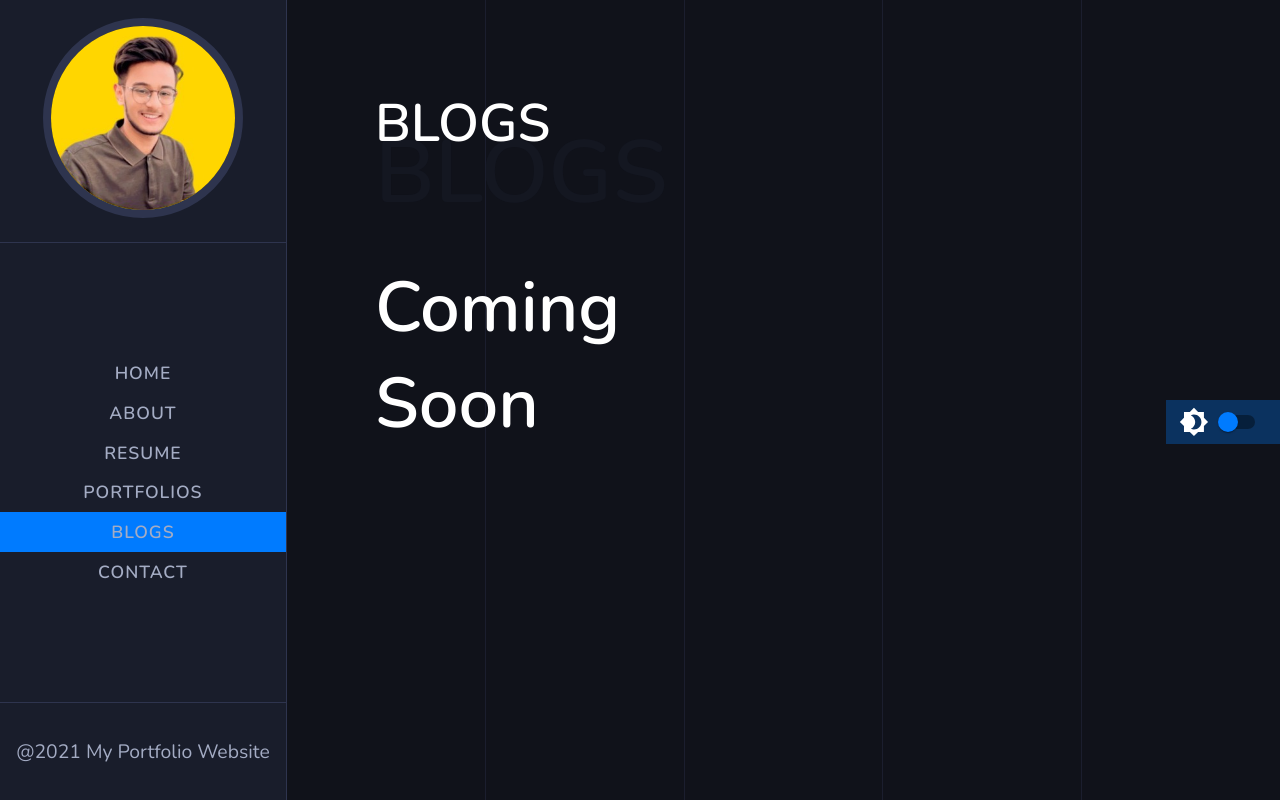
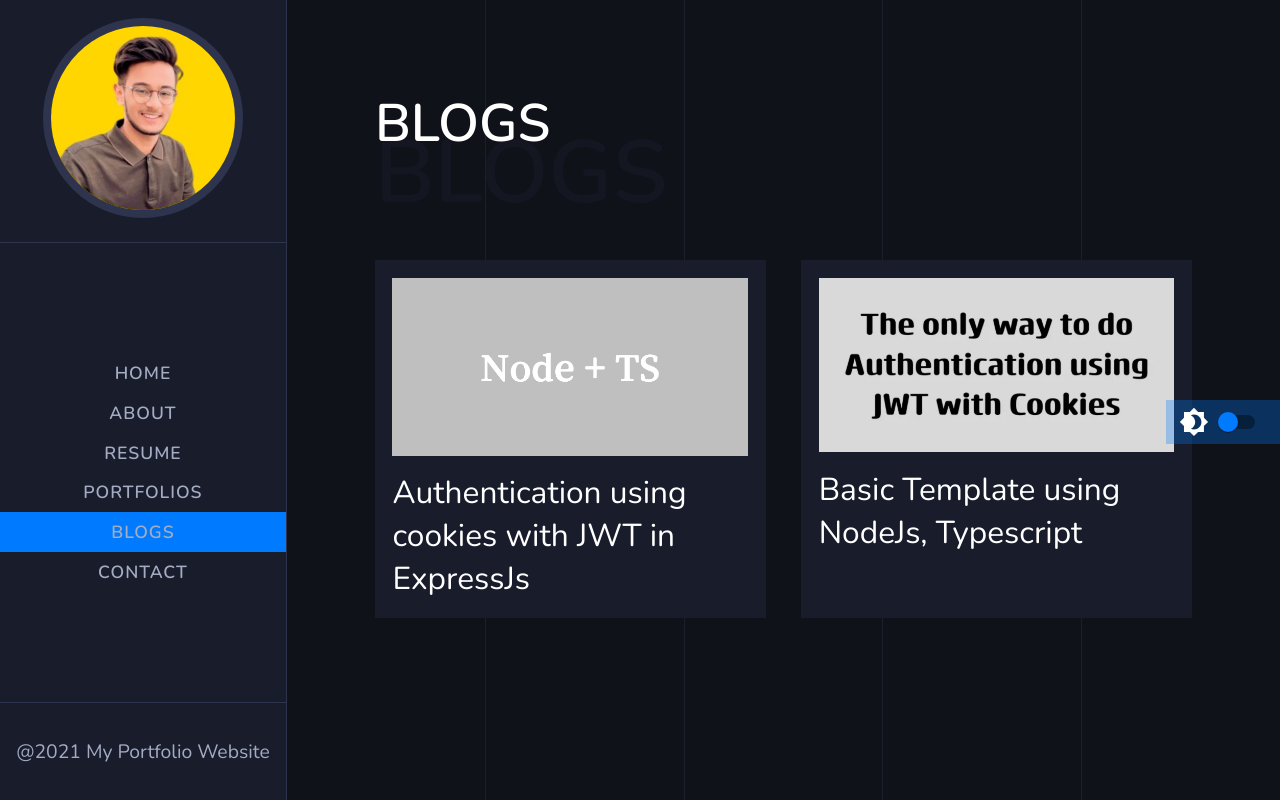
Before and after one commit to Sajal0208/my-portfolio, a React (Create React App) app: page /blogs in a window 1280 px wide. Built offline with nearby package versions, Linux system fonts and the light colour scheme.

Commit message:
Added Bl

```diff
--- a/src/Pages/BlogsPage.js
+++ b/src/Pages/BlogsPage.js
@@ -10,8 +10,7 @@ const BlogsPage = () => {
       <BlogsStyled>
         <Title title={"Blogs"} span={"Blogs"} />
         <InnerLayout className={"blog"}>
-          <h1>Coming Soon</h1>
-          {/* {blogs.map((blog) => {
+          {blogs.map((blog) => {
             return (
               <div key={blog.id} className={"blog-item"}>
                 <div className="image">
@@ -22,7 +21,7 @@ const BlogsPage = () => {
                 </div>
               </div>
             );
-          })} */}
+          })}
         </InnerLayout>
       </BlogsStyled>
     </MainLayout>
--- a/src/data/blogs.js
+++ b/src/data/blogs.js
@@ -1,45 +1,23 @@
-import blog1 from  '../img/blogs/blog1.svg';
-import blog3 from  '../img/blogs/blog3.svg';
-import blog2 from  '../img/blogs/blog2.svg';
-import blog4 from  '../img/blogs/blog4.svg';
+import blog1 from  '../img/blogs/Node_TS.png';
+import blog2 from  '../img/blogs/Auth_Blog.png';
 
 const blogs = [
     {
         id: 1,
-        title: 'How To Work from Home',
+        title: 'Authentication using cookies with JWT in ExpressJs',
         date: '01',
         month: 'April',
-        image: blog1
+        image: blog1,
+        link: 'https://medium.com/@sajaldewangan/authentication-using-cookies-with-jwt-in-expressjs-900467c3b8d3'
     },
     {
         id: 2,
-        title: 'How To Use SEO Efficiently',
+        title: 'Basic Template using NodeJs, Typescript',
         date: '01',
         month: 'April',
-        image: blog2
+        image: blog2,
+        link: 'https://medium.com/@sajaldewangan/basic-template-using-nodejs-typescript-9e74d2dbb42b'
     },
-    {
-        id: 3,
-        title: 'How to choose a programming Language',
-        date: '01',
-        month: 'April',
-        image: blog3,
-        link: 'https://www.google.co.uk/'
-    },
-    {
-        id: 4,
-        title: 'How To Tse SEO Efficiently',
-        date: '01',
-        month: 'April',
-        image: blog4
-    },
-    {
-        id: 5,
-        title: 'How To Tse SEO Efficiently',
-        date: '01',
-        month: 'April',
-        image: blog4
-    }
 ]
 
 export default blogs;
```
Also changed, not shown: src/img/blogs/Auth_Blog.png (added), src/img/blogs/Node_TS.png (added).
